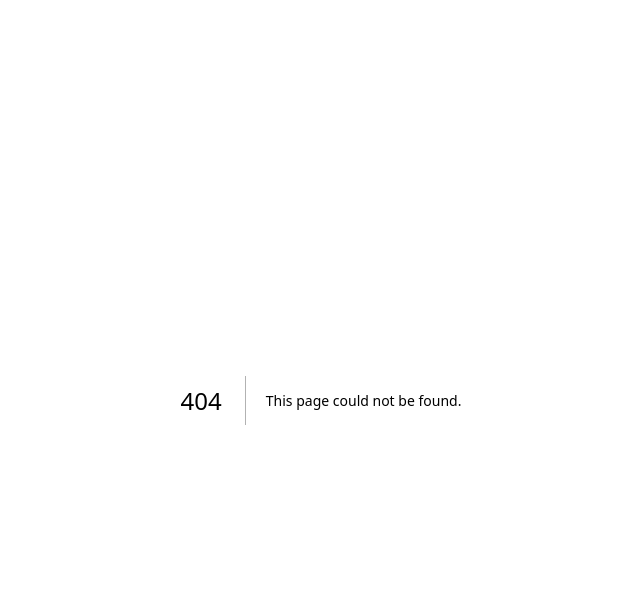
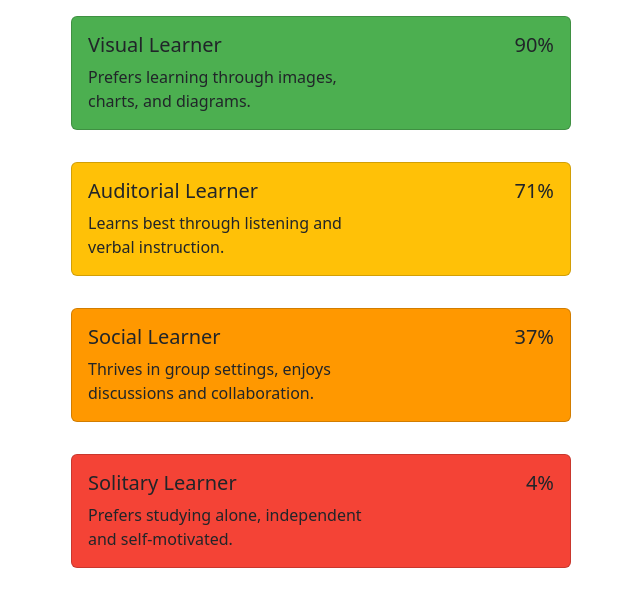
Before and after one commit to ChackoHappy/Valks, a Next.js app in the folder frontend/: page /results in a window 1280 px wide. Before the commit this address had no page. Shown: the top 606 px of the page, without its empty margins (319-959 px from the left). Built offline with nearby package versions, Linux system fonts and the light colour scheme.

Commit message:
add results and test page

```diff
--- /dev/null
+++ b/frontend/src/components/LearningType.tsx
@@ -0,0 +1,33 @@
+import Image from "next/image";
+import { useState } from 'react';
+
+import 'bootstrap/dist/css/bootstrap.min.css';
+
+interface LearningTypeProps {
+  name: string;
+  details: string;
+  percentage: number;
+  color?: string;
+}
+
+export default function LearningType({ name, details, percentage, color }: LearningTypeProps) {
+
+  const cardStyle = {
+    width: "500px",
+    backgroundColor: color || "white"
+  };
+
+  return (
+    <div className="card p-3 rounded mb-3 mt-3" style={cardStyle}>
+      <div className="row">
+        <div className="col-8">
+          <h5 className="card-title">{name}</h5>
+          <p className="card-text">{details}</p>
+        </div>
+        <div className="col-4 d-flex align-items-start justify-content-end">
+          <h5 className="card-title">{percentage}%</h5>
+        </div>
+      </div>
+    </div>
+  );
+}
--- a/frontend/src/pages/modules/index.tsx
+++ b/frontend/src/pages/modules.tsx
@@ -15,7 +15,7 @@ export default function Modules() {
     { id: 8, name: "Plant Biology", date: new Date("2024-04-12"), keyPoints: ["Plant structure", "Photosynthesis"] },
     { id: 9, name: "Animal Behavior", date: new Date("2024-04-19"), keyPoints: ["Instinctive behaviors", "Social behaviors"] },
     { id: 10, name: "Biotechnology and Bioengineering", date: new Date("2024-04-26"), keyPoints: ["Applications of biotechnology", "Genetic engineering"] },
-]);
+	]);
 
 
   return (
--- /dev/null
+++ b/frontend/src/pages/results.tsx
@@ -0,0 +1,24 @@
+import Image from "next/image";
+import { useState } from 'react';
+
+import LearningType from "@/components/LearningType";
+
+export default function Results() {
+	const [ learningTypes, setLearningTypes ] = useState([
+    {name: "Visual Learner", details: "Prefers learning through images, charts, and diagrams.", percentage: 90, color: "#4CAF50"}, // Green
+    {name: "Auditorial Learner", details: "Learns best through listening and verbal instruction.", percentage: 71, color: "#FFC107"}, // Amber
+    {name: "Social Learner", details: "Thrives in group settings, enjoys discussions and collaboration.", percentage: 37, color: "#FF9800"}, // Orange
+    {name: "Solitary Learner", details: "Prefers studying alone, independent and self-motivated.", percentage: 4, color: "#F44336"}, // Red
+	]);
+
+
+  return (
+    <main>
+      <div className="d-flex flex-column align-items-center">
+        {learningTypes.map((item) => (
+          <LearningType key={item.name} name={item.name} details={item.details} percentage={item.percentage} color={item.color}/>
+        ))}
+      </div>
+    </main>
+  );
+}
```
Also changed, not shown: frontend/src/pages/test.tsx (added, +14 -0 lines).
